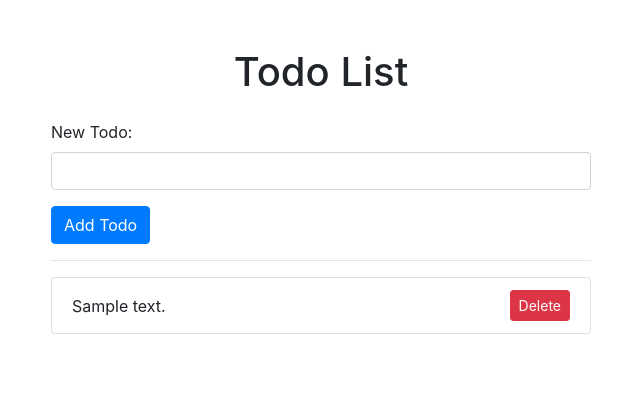
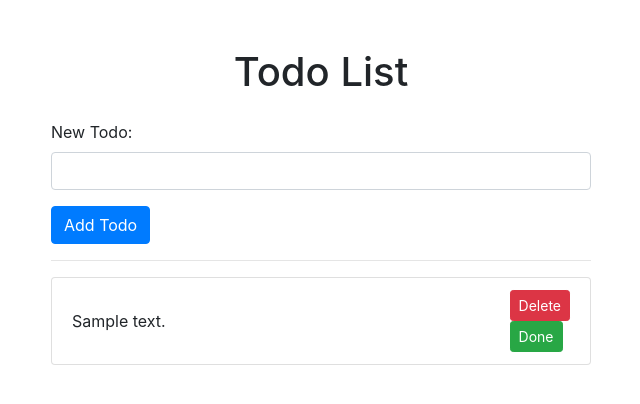
Before and after one commit to eladyesh/Flask-Applications, a Flask app: template todo_list/templates/index.html in a window 1280 px wide. Shown: the top 404 px of the page, without its empty margins (319-959 px from the left). Run offline with Flask 2, Linux system fonts and the light colour scheme; the template is opened without the code that fills it: most values are stand-ins (such as "Sample title", 1, 10 or a date in 2020); some libraries are stand-ins or nearby versions.

Commit message:
Update index.html

```diff
--- a/todo_list/templates/index.html
+++ b/todo_list/templates/index.html
@@ -19,10 +19,19 @@
             <ul class="list-group">
                 {% for todo in todos %}
                 <li class="list-group-item d-flex justify-content-between align-items-center">
+                    {% if todo.done %}
+                    <del>{{ todo.text }}</del>
+                    {% else %}
                     {{ todo.text }}
-                    <form action="{{ url_for('delete', todo_id=todo.id) }}" method="POST">
-                        <button type="submit" class="btn btn-danger btn-sm">Delete</button>
-                    </form>
+                    {% endif %}
+                    <div>
+                        <form action="{{ url_for('delete', todo_id=todo.id) }}" method="POST">
+                            <button type="submit" class="btn btn-danger btn-sm">Delete</button>
+                        </form>
+                        <form action="{{ url_for('done', todo_id=todo.id) }}" method="POST">
+                            <button type="submit" class="btn btn-success btn-sm">Done</button>
+                        </form>
+                    </div>
                 </li>
                 {% endfor %}
             </ul>
```
